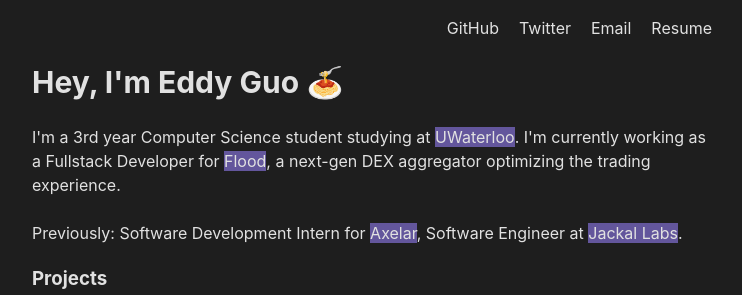
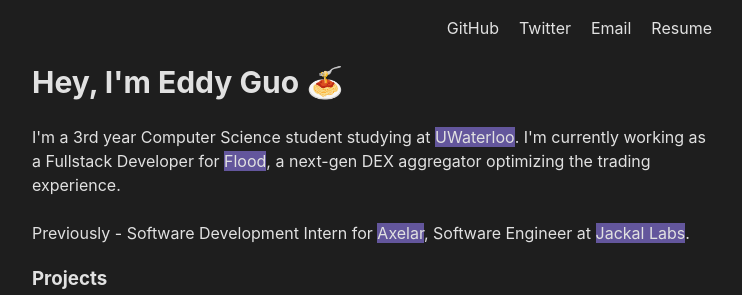
Before and after one commit to eddy-guo/eddyguo-website, a Next.js app: page / in a window 1280 px wide. Shown: the top 295 px of the page, without its empty margins (278-1020 px from the left). Built offline with nearby package versions, Linux system fonts and the light colour scheme.

Commit message:
vercel test

```diff
--- a/pages/index.js
+++ b/pages/index.js
@@ -49,7 +49,7 @@
             , a next-gen DEX aggregator optimizing the trading experience.
             <br />
             <br />
-            Previously: Software Development Intern for{" "}
+            Previously - Software Development Intern for{" "}
             <Link href="https://axelar.network/">
               <a target="_blank">Axelar</a>
             </Link>
```
